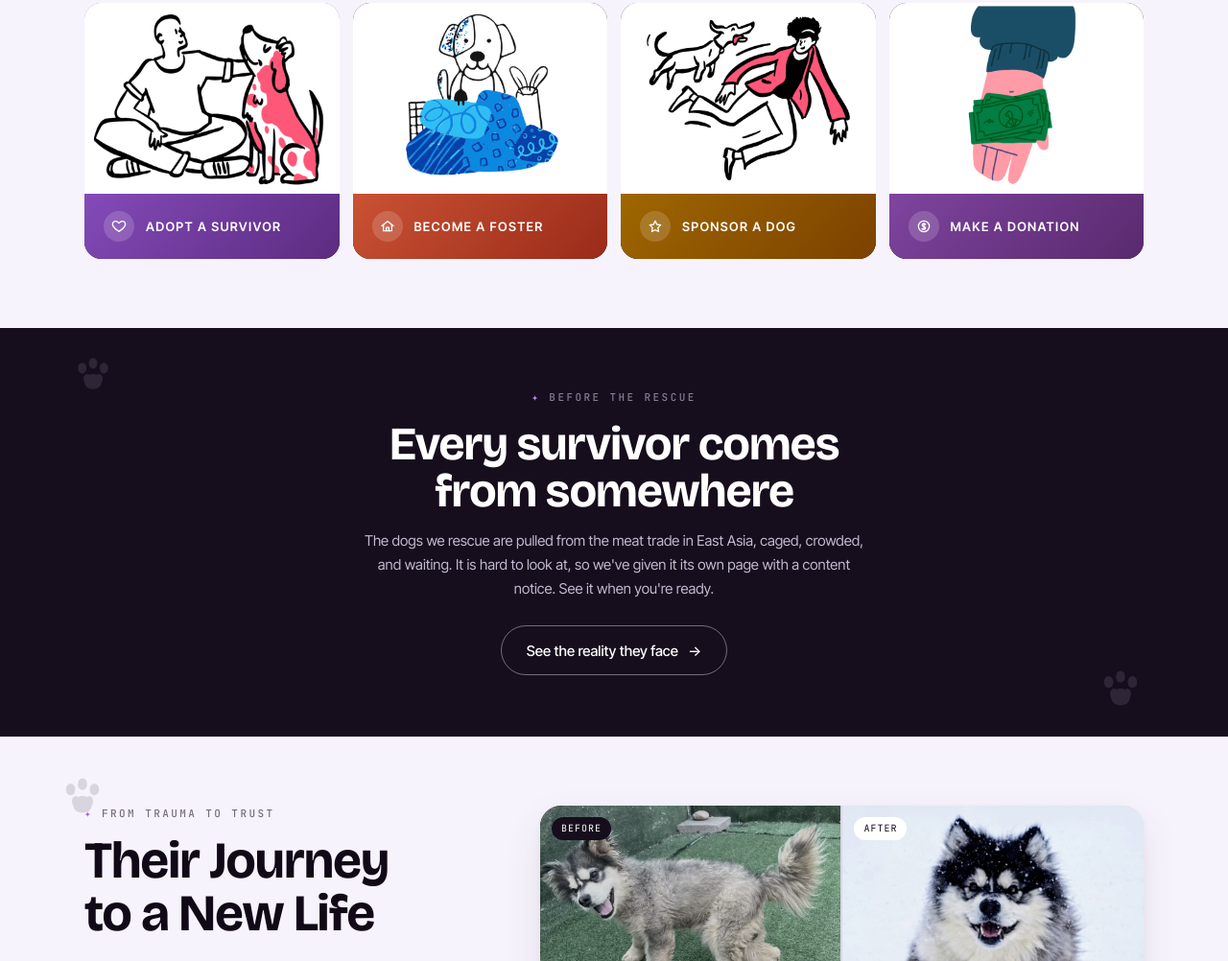
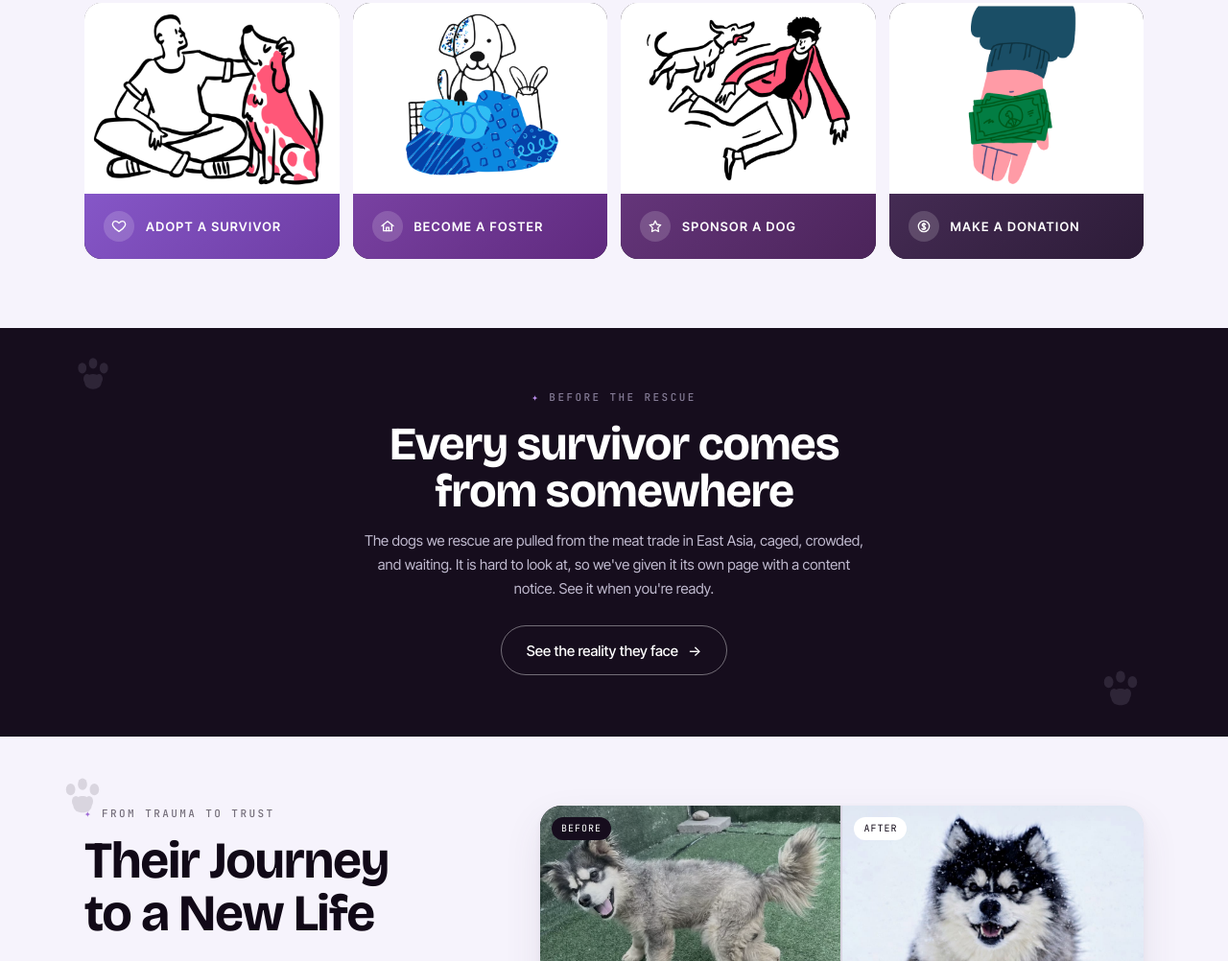
Before and after one commit to run2therescue/website-refresh, a plain HTML site: page index.html in a window 1280 px wide. Shown: the part 2902-3904 px from the top of the page at 96% size. Drawn offline with nearby package versions, Linux system fonts and the light colour scheme.

Commit message:
Recolor How You Can Help labels to brand plum/purple tonal ramp

```diff
--- a/index.html
+++ b/index.html
@@ -17,7 +17,7 @@
 <link rel="preconnect" href="https://fonts.googleapis.com" />
 <link rel="preconnect" href="https://fonts.gstatic.com" crossorigin />
 <link href="https://fonts.googleapis.com/css2?family=Bricolage+Grotesque:opsz,wght@12..96,400;12..96,500;12..96,600;12..96,700;12..96,800&family=Inter+Tight:wght@400;500;600;700&family=JetBrains+Mono:wght@400;500&display=swap" rel="stylesheet">
-<link rel="stylesheet" href="styles.css?v=8" />
+<link rel="stylesheet" href="styles.css?v=9" />
 <style>
   [data-paws="off"] .paw { display: none !important; }
 </style>
--- a/styles.css
+++ b/styles.css
@@ -418,10 +418,11 @@ button { font: inherit; color: inherit; background: none; border: 0; cursor: poi
   gap: 12px;
   background: var(--plum-800);
 }
-.help-label-adopt   { background: linear-gradient(135deg, oklch(0.53 0.17 305), oklch(0.40 0.14 308)); }
-.help-label-foster  { background: linear-gradient(135deg, oklch(0.59 0.16 35),  oklch(0.46 0.15 32)); }
-.help-label-sponsor { background: linear-gradient(135deg, oklch(0.56 0.12 72),  oklch(0.44 0.11 62)); }
-.help-label-donate  { background: linear-gradient(135deg, oklch(0.50 0.15 312), oklch(0.38 0.12 314)); }
+/* Tonal ramp in the brand plum/purple family — bright purple to deep plum */
+.help-label-adopt   { background: linear-gradient(135deg, oklch(0.56 0.17 300), oklch(0.47 0.16 303)); }
+.help-label-foster  { background: linear-gradient(135deg, oklch(0.49 0.155 308), oklch(0.40 0.14 311)); }
+.help-label-sponsor { background: linear-gradient(135deg, oklch(0.42 0.12 314), oklch(0.34 0.10 316)); }
+.help-label-donate  { background: linear-gradient(135deg, oklch(0.34 0.075 312), oklch(0.26 0.055 311)); }
 
 .help-icon {
   width: 32px;
```
Also changed, not shown: Adopt.html (+1 -1 lines), Contact.html (+1 -1 lines), Donate.html (+1 -1 lines), Foster.html (+1 -1 lines), Merch.html (+1 -1 lines), News.html (+1 -1 lines), Privacy.html (+1 -1 lines), Reality.html (+1 -1 lines), Sponsor.html (+1 -1 lines).
